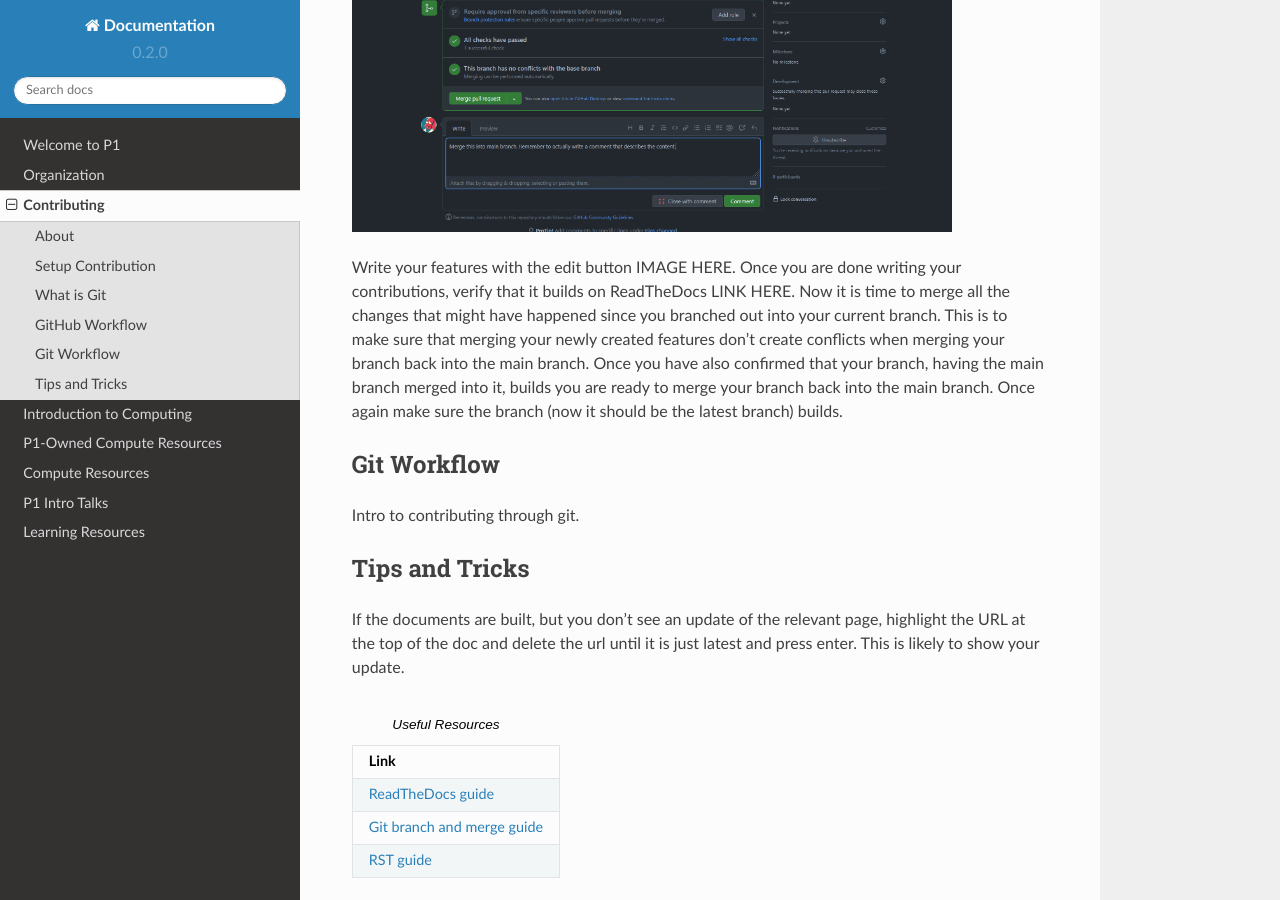
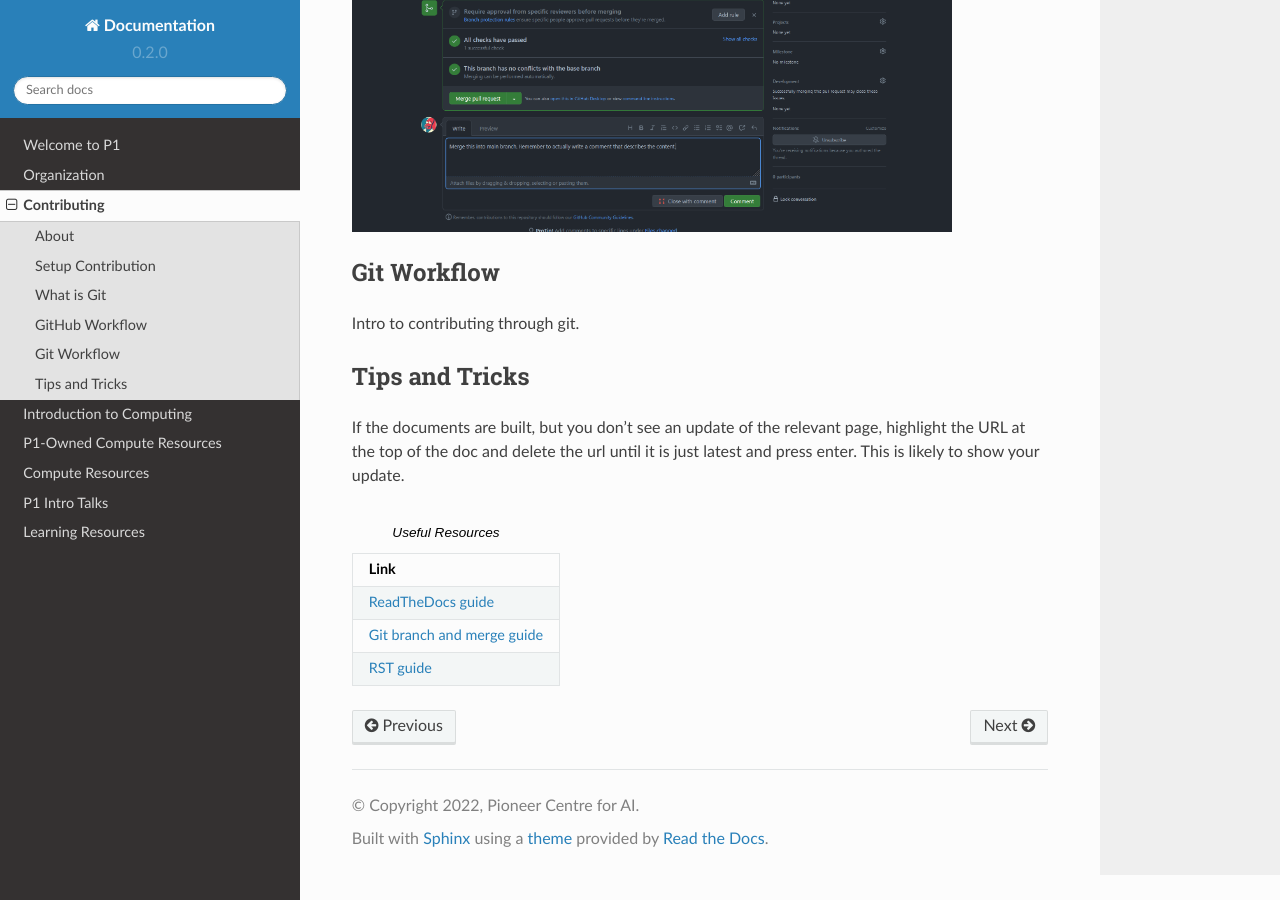
Before and after one commit to Pioneer-Centre-for-AI/p1-compute-documentation, a Sphinx documentation site: the page built from docs/source/contributing.rst, in a window 1280 px wide and 900 px high, scrolled down 4263 px. Built offline with Sphinx 7.4.7 and the Read the Docs theme 2.0.0, drawn with Linux system fonts in a browser that asks for light colours.

Commit message:
Remove old text in contributing, the alt text under the images should show up, but don't

```diff
--- a/docs/source/contributing.rst
+++ b/docs/source/contributing.rst
@@ -71,9 +71,6 @@ Once all checks have passed you can click the "Merge pull request"-button or wai
   :width: 600
   :alt: Optionally add more descriptions and comments to the pull request.
 
-
-Write your features with the edit button IMAGE HERE. Once you are done writing your contributions, verify that it builds on ReadTheDocs LINK HERE. Now it is time to merge all the changes that might have happened since you branched out into your current branch. This is to make sure that merging your newly created features don't create conflicts when merging your branch back into the main branch. Once you have also confirmed that your branch, having the main branch merged into it, builds you are ready to merge your branch back into the main branch. Once again make sure the branch (now it should be the latest branch) builds.
-
 Git Workflow
 ============
 Intro to contributing through git.
```
